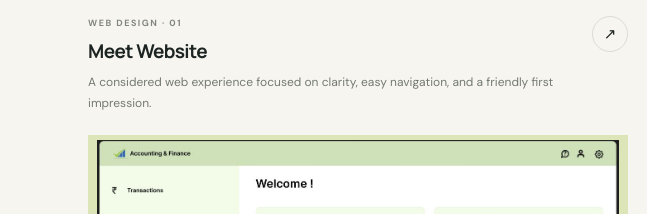
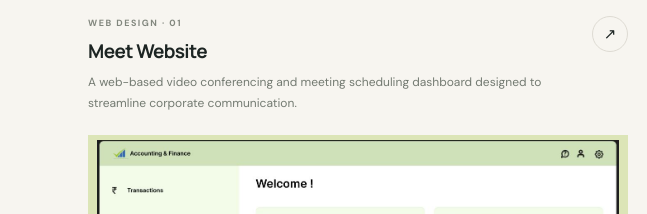
Before and after one commit to jaspreetkaur-source/my-porfolio, a plain HTML site: page index.html in a window 1280 px wide. Shown: the part 1446-1660 px from the top of the page, 0-647 px from the left. Drawn offline with Linux system fonts and the light colour scheme.

Commit message:
Update index.html

```diff
--- a/index.html
+++ b/index.html
@@ -75,7 +75,7 @@
              class="project-preview-image">
             <span class="visual-open">View project ↗</span>
           </a>
-          <div class="project-info"><div><p class="project-type">WEB DESIGN · 01</p><h3>Meet Website</h3><p class="project-summary">A considered web experience focused on clarity, easy navigation, and a friendly first impression.</p></div><a class="round-link" href="project.html?id=meet-website" aria-label="Open Meet Website case study">↗</a></div>
+          <div class="project-info"><div><p class="project-type">WEB DESIGN · 01</p><h3>Meet Website</h3><p class="project-summary">A web-based video conferencing and meeting scheduling dashboard designed to streamline corporate communication.</p></div><a class="round-link" href="project.html?id=meet-website" aria-label="Open Meet Website case study">↗</a></div>
         </article>
 
    <!--        project 2   ride it app    -->
```
